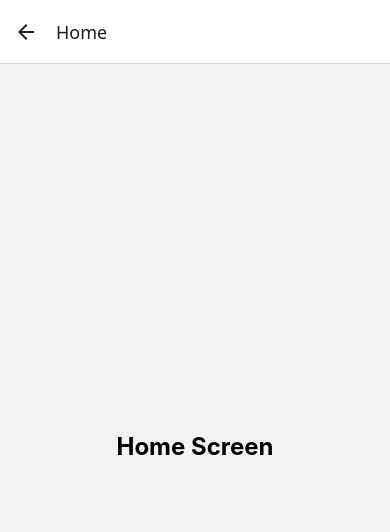
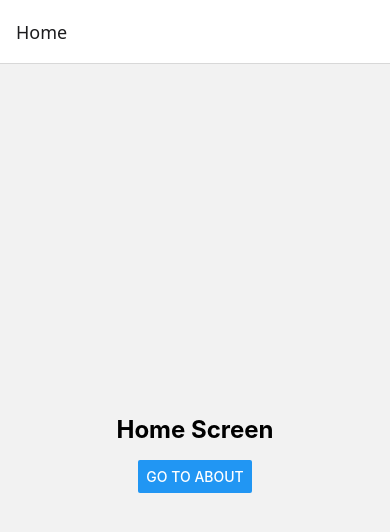
Before and after one commit to hAI-FA001/React-Native--Learn, a React Native app in the folder Navigation/: screen /Home in a window 390 px wide. Shown: the top 532 px of the page. Built offline with nearby package versions, Linux system fonts and the light colour scheme.

Commit message:
navigate with navigation prop and useNavigation, + challenge - add navigation to About also

```diff
--- a/Navigation/App.js
+++ b/Navigation/App.js
@@ -9,7 +9,7 @@ const Stack = createNativeStackNavigator()
 export default function App() {
   return (
     <NavigationContainer>
-      <Stack.Navigator initialRouteName="About">
+      <Stack.Navigator initialRouteName="Home">
         <Stack.Screen name="Home" component={HomeScreen} />
         <Stack.Screen name="About" component={AboutScreen} />
       </Stack.Navigator>
--- a/Navigation/screens/AboutScreen.js
+++ b/Navigation/screens/AboutScreen.js
@@ -1,9 +1,13 @@
-import { StyleSheet, Text, View } from 'react-native'
+import { useNavigation } from '@react-navigation/native'
+import { Button, StyleSheet, Text, View } from 'react-native'
 
 const AboutScreen = () => {
+  const navigation = useNavigation()
+
   return (
     <View style={styles.container}>
       <Text style={styles.text}>About Screen</Text>
+      <Button title="Go To Home" onPress={() => navigation.navigate('Home')} />
     </View>
   )
 }
--- a/Navigation/screens/HomeScreen.js
+++ b/Navigation/screens/HomeScreen.js
@@ -1,9 +1,13 @@
-import { StyleSheet, Text, View } from 'react-native'
+import { Button, StyleSheet, Text, View } from 'react-native'
 
-const HomeScreen = () => {
+const HomeScreen = ({ navigation }) => {
   return (
     <View style={styles.container}>
       <Text style={styles.text}>Home Screen</Text>
+      <Button
+        title="Go To About"
+        onPress={() => navigation.navigate('About')}
+      />
     </View>
   )
 }
```
